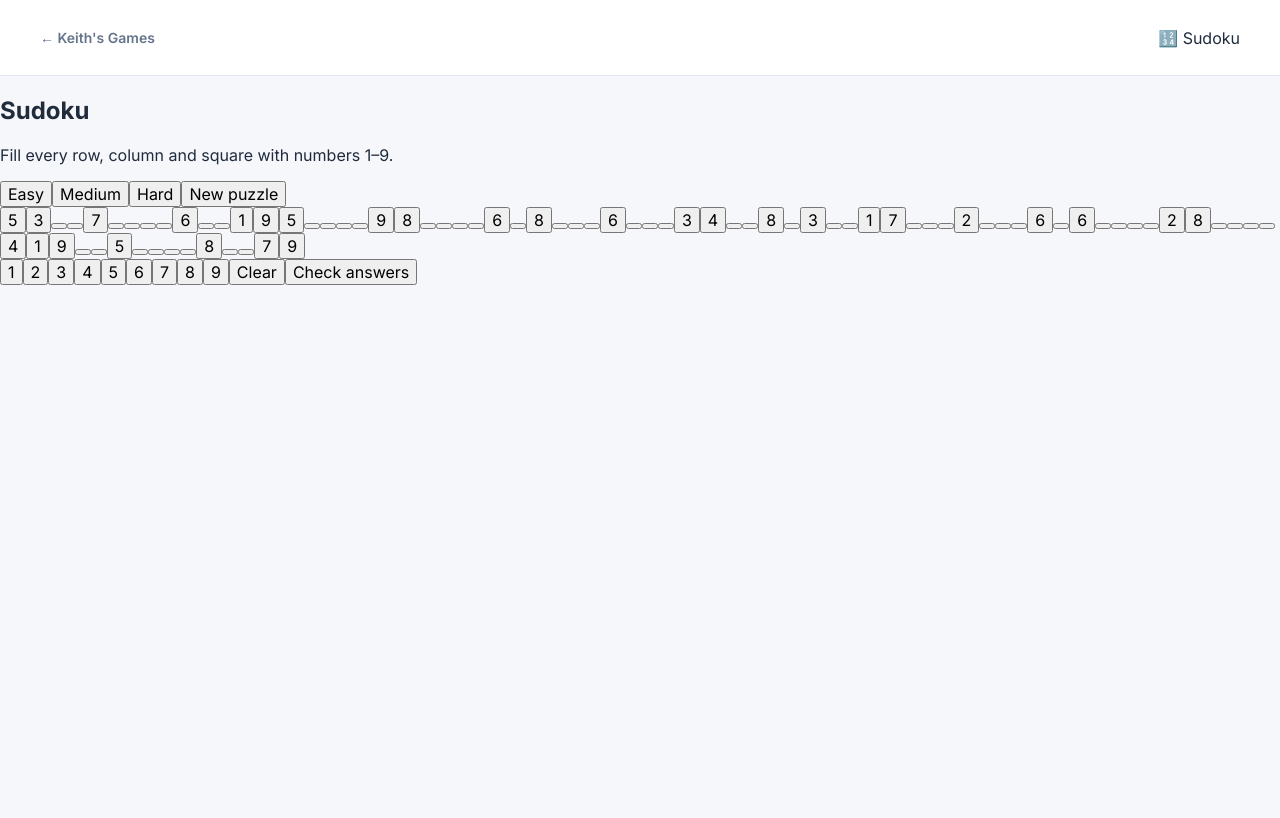
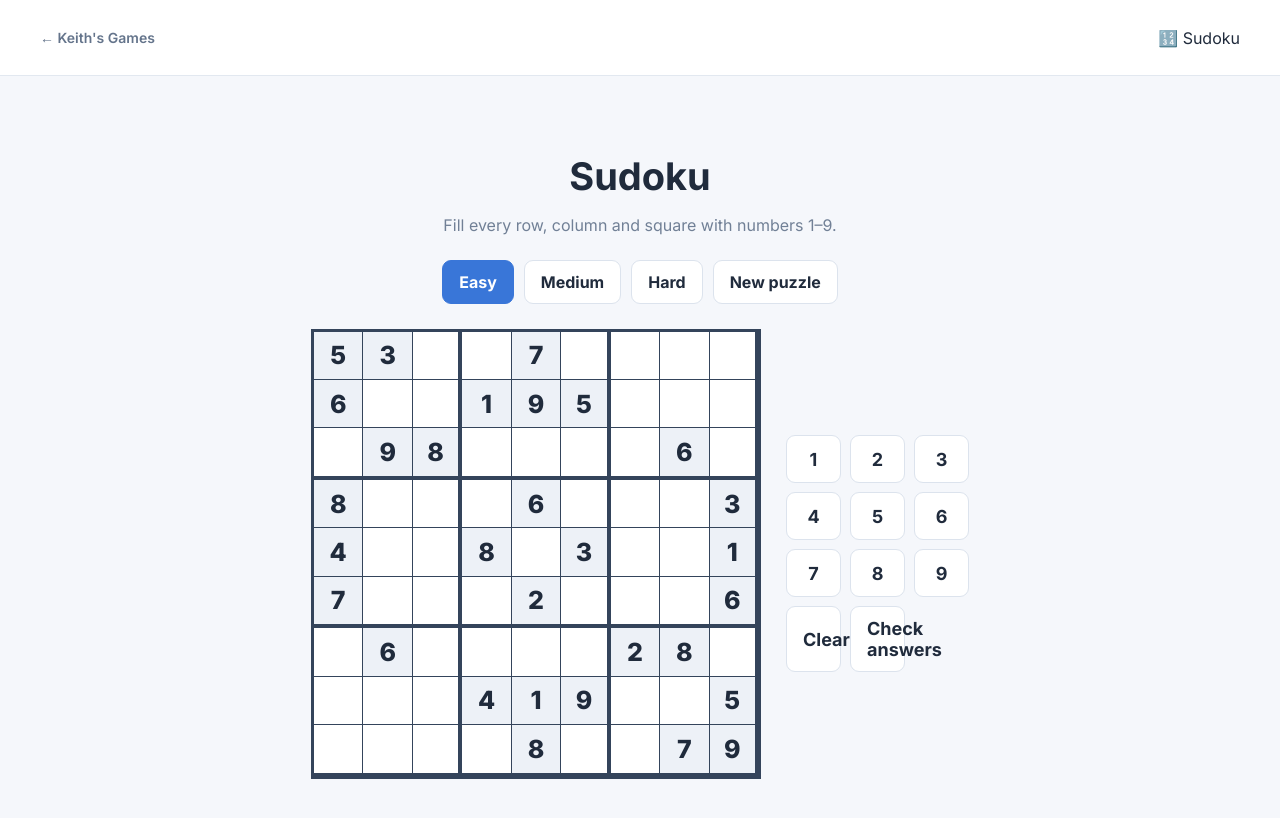
Before and after one commit to Will-source-del/keith-s-games, a Next.js app: page /games/sudoku in a window 1280 px wide. Shown: the top 818 px of the page. Built offline with nearby package versions, Linux system fonts and the light colour scheme.

Commit message:
Update globals.css

```diff
--- a/app/globals.css
+++ b/app/globals.css
@@ -989,3 +989,134 @@ footer {
     display: flex;
   }
 }
+
+/* SUDOKU */
+
+.sudoku-page {
+  min-height: 100vh;
+  background: #f5f7fb;
+  color: #202b3c;
+}
+
+.sudoku-content {
+  max-width: 850px;
+  margin: auto;
+  padding: 45px 20px;
+  text-align: center;
+}
+
+.sudoku-content h1 {
+  font-size: 38px;
+  margin-bottom: 8px;
+}
+
+.sudoku-content > p {
+  color: #718096;
+  margin-bottom: 25px;
+}
+
+.sudoku-controls {
+  display: flex;
+  flex-wrap: wrap;
+  justify-content: center;
+  gap: 10px;
+  margin-bottom: 25px;
+}
+
+.sudoku-controls button,
+.sudoku-number-pad button {
+  padding: 11px 16px;
+  border: 1px solid #dce3ed;
+  background: white;
+  color: #202b3c;
+  border-radius: 9px;
+  font-weight: 700;
+}
+
+.sudoku-controls button.active {
+  background: #3976d8;
+  color: white;
+  border-color: #3976d8;
+}
+
+.sudoku-layout {
+  display: flex;
+  justify-content: center;
+  align-items: center;
+  gap: 25px;
+  flex-wrap: wrap;
+}
+
+.sudoku-board {
+  width: min(90vw, 450px);
+  aspect-ratio: 1;
+  display: grid;
+  grid-template-columns: repeat(9, 1fr);
+  border: 3px solid #34445b;
+  background: #34445b;
+  gap: 1px;
+}
+
+.sudoku-cell {
+  min-width: 0;
+  border: none;
+  background: white;
+  font-size: clamp(16px, 4vw, 25px);
+  color: #3976d8;
+}
+
+.sudoku-cell.fixed {
+  color: #202b3c;
+  font-weight: 800;
+  background: #edf1f7;
+}
+
+.sudoku-cell.selected {
+  background: #cfe0fa;
+}
+
+.sudoku-cell.box-right {
+  border-right: 3px solid #34445b;
+}
+
+.sudoku-cell.box-bottom {
+  border-bottom: 3px solid #34445b;
+}
+
+.sudoku-number-pad {
+  display: grid;
+  grid-template-columns: repeat(3, 55px);
+  gap: 9px;
+}
+
+.sudoku-number-pad button {
+  min-height: 48px;
+  font-size: 18px;
+}
+
+.sudoku-number-pad button:hover,
+.sudoku-controls button:hover {
+  filter: brightness(0.95);
+}
+
+.sudoku-message {
+  margin-top: 25px;
+  padding: 14px;
+  background: white;
+  border-radius: 10px;
+  font-weight: 700;
+}
+
+@media (max-width: 550px) {
+  .sudoku-content {
+    padding: 30px 10px;
+  }
+
+  .sudoku-layout {
+    gap: 18px;
+  }
+
+  .sudoku-number-pad {
+    grid-template-columns: repeat(5, 48px);
+  }
+}
```
